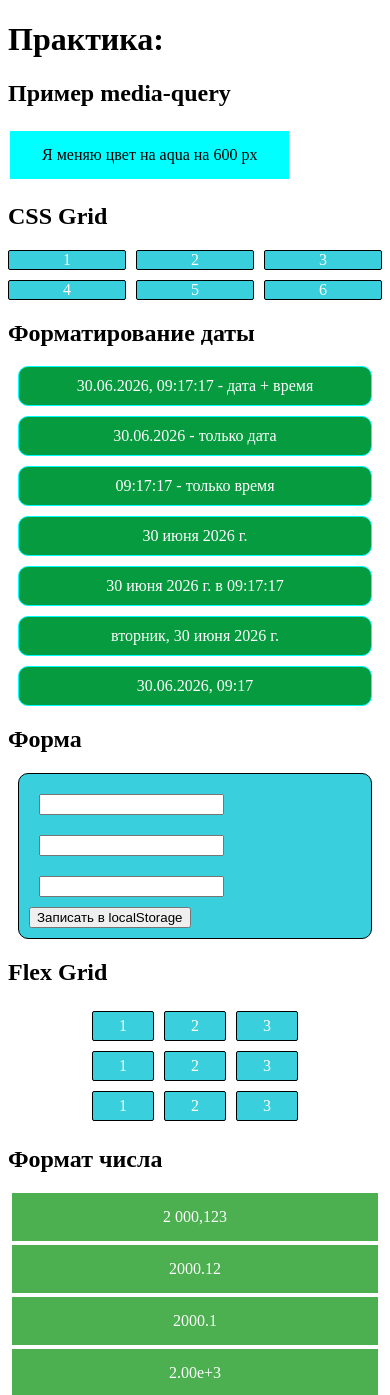
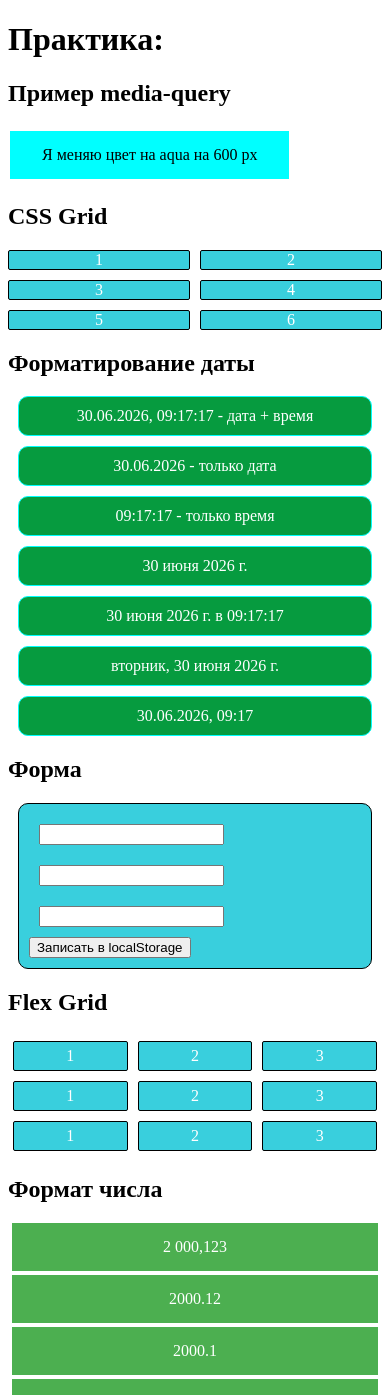
Before and after one commit to StepanBugaevskii/PracticeAstral, a React (Vite) app: page / in a window 390 px wide. Shown: the top 1395 px of the page. Built offline with nearby package versions, Linux system fonts and the light colour scheme.

Commit message:
Добавил адаптив

```diff
--- a/src/cssGrid/style.css
+++ b/src/cssGrid/style.css
@@ -1,6 +1,6 @@
 .grid{
     display: grid;
-    grid-template-columns: repeat(3, 1fr);
+    grid-template-columns: repeat(auto-fit, minmax(180px, 1fr));
     gap: 10px;
 }
 
--- a/src/flexbox/style.css
+++ b/src/flexbox/style.css
@@ -3,12 +3,11 @@
     flex-direction: row;
     justify-content: space-between;
     align-items: center;
+    flex-wrap: wrap;
 }
 .column{
     display: flex;
     flex-direction: column;
-    justify-content: space-between;
-    align-items: center;
 }
 .flex-block{
     background-color: #39cfdd;
@@ -16,8 +15,8 @@
     border-radius: 2px;
     color: white;
     text-align: center;
-    display: inline-block;
     margin: 5px;
     padding: 5px;
     min-width: 50px;
+    flex: 1 1 100px;
 }
```
